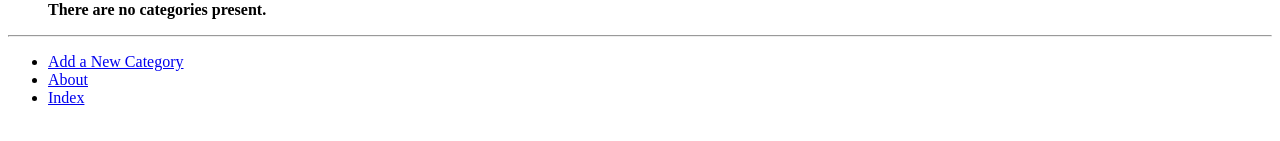
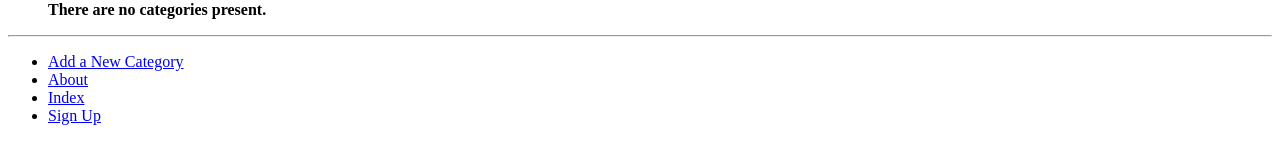
Before and after one commit to nelk114/tango_with_django_project, a Django app: page /rango/about/ in a window 1280 px wide. Shown: the part 758-899 px from the top of the page. Before the commit the page ends 863 px from the top, so only its background shows below. Run offline with Django 3.2, Linux system fonts and the light colour scheme; data that the repository does not hold is empty.

Commit message:
Link to Registration page from Everywhere
EVVEERRRYYYWWWWHHHHEEEEERRRRREEEEEE      !
i.e. base.html(!)

The inconsistency in coding style is once again the fault of the tests for overreaching.
There's no good reason for it to be testing for the <li> tags in addition to the <a> ones 😠︎

```diff
--- a/templates/rango/base.html
+++ b/templates/rango/base.html
@@ -18,5 +18,7 @@
 <a href="{% url 'rango:about' %}">About</a>
 </li><li>
 <a href="{% url 'rango:index' %}">Index</a>
-</li></ul>
+</li>
+<li><a href="{% url 'rango:register' %}">Sign Up</a></li>
+</ul>
 </body></html>
```
